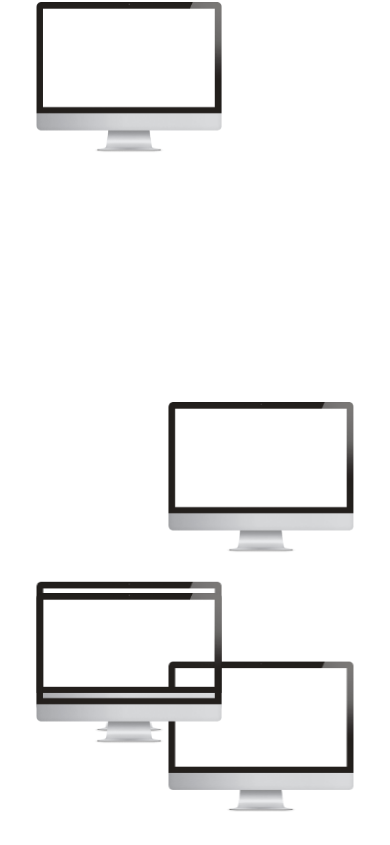
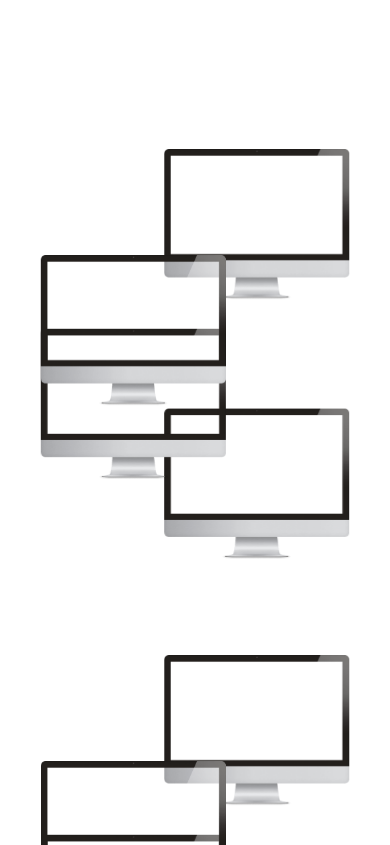
Before and after one commit to YounesBenketira/Portfolio, a React (Create React App) app: page / in a window 390 px wide. Shown: the part 1155-2000 px from the top of the page. Built offline with nearby package versions, Linux system fonts and the light colour scheme.

Commit message:
Sizing Changes

```diff
--- a/src/sections/AboutMe/AboutMe.module.css
+++ b/src/sections/AboutMe/AboutMe.module.css
@@ -1,7 +1,7 @@
 .wrapper {
   height: 40vh;
-  padding-bottom: 20vh;
   overflow: hidden;
+
 }
 
 .title {
--- a/src/sections/LandingPage/LandingPage.module.css
+++ b/src/sections/LandingPage/LandingPage.module.css
@@ -25,3 +25,9 @@
     font-size: 8vw;
   }
 }
+
+@media screen and (max-width: 425px) {
+  .wrapper {
+    height: 90vh;
+  }
+}
--- a/src/sections/ProjectList/ProjectImages.module.css
+++ b/src/sections/ProjectList/ProjectImages.module.css
@@ -4,6 +4,8 @@
   display: flex;
   flex-direction: row;
   justify-content: flex-end;
+  overflow: visible;
+
 }
 
 .leftColumn,
@@ -47,6 +49,11 @@
 }
 
 @media screen and (max-width: 420px) {
+  .imagesWrapper {
+    height: 60vh;
+
+  }
+
   .leftColumn img,
   .rightColumn img {
     position: absolute;
--- a/src/sections/ProjectList/ProjectInfo.js
+++ b/src/sections/ProjectList/ProjectInfo.js
@@ -13,7 +13,7 @@ const ProjectInfo = (props) => {
   const container = {
     animate: {
       transition: {
-        staggerChildren: 0.2,
+        staggerChildren: 0.1,
       },
     },
   };
@@ -28,7 +28,7 @@ const ProjectInfo = (props) => {
       x: 0,
       transition: {
         ease: [0.6, 0.01, -0.05, 0.95],
-        duration: 1,
+        duration: 0.5,
       },
     },
     exit: {
--- a/src/sections/ProjectList/ProjectInfo.module.css
+++ b/src/sections/ProjectList/ProjectInfo.module.css
@@ -8,7 +8,7 @@
   position: fixed;
   display: flex;
   flex-direction: column;
-
+  overflow: hidden;
   /* background-color: brown; */
 }
 
@@ -22,7 +22,6 @@
   display: flex;
   flex-direction: row;
   font-size: 2.1rem;
-
 }
 
 .desc {
@@ -47,7 +46,7 @@
   flex-direction: row;
   justify-content: flex-start;
   padding: 0;
-  border:none;
+  border: none;
   border-bottom: 1.5px solid black;
   border-radius: 0px;
 }
@@ -92,6 +91,4 @@
   .desc {
     font-size: 7vw;
   }
-
-
 }
--- a/src/sections/ProjectList/ProjectList.module.css
+++ b/src/sections/ProjectList/ProjectList.module.css
@@ -3,6 +3,8 @@
   display: flex;
   flex-direction: row;
   justify-content: flex-end;
+  padding-top: 40vh;
+  overflow: hidden;
 }
 
 .imagesWrapper {
@@ -11,7 +13,7 @@
 
 @media screen and (max-width: 768px) {
   .imagesWrapper {
-    padding-top: 60vh;
+    padding-top: 20vh;
     width: 100%;
   }
 }
--- a/src/sections/Skills/Skills.module.css
+++ b/src/sections/Skills/Skills.module.css
@@ -1,6 +1,6 @@
 .wrapper {
-  margin: 20vh 0vh;
-  height: 45vh;
+  margin: 0;
+  height: 100vh;
   box-sizing: border-box;
   /* background-color: rgb(255, 0, 200); */
 }
@@ -65,6 +65,11 @@
 }
 
 @media screen and (max-width: 425px) {
+  .wrapper {
+    margin: 0;
+    height: 30vh;
+  }
+
   .skillListHeader,
   .skillList {
     font-size: 4vw;
--- a/src/store/index.js
+++ b/src/store/index.js
@@ -49,7 +49,7 @@ const scrollSlice = createSlice({
       state.scrollPositionPercentage = scrollPercentRounded;
 
       const scrollPercentToMountProjectInfo = 25;
-      const projectHeightInPercent = 14;
+      const projectHeightInPercent = 15;
 
       state.projectIndex = Math.floor(
         (state.scrollPositionPercentage - scrollPercentToMountProjectInfo) /
```
